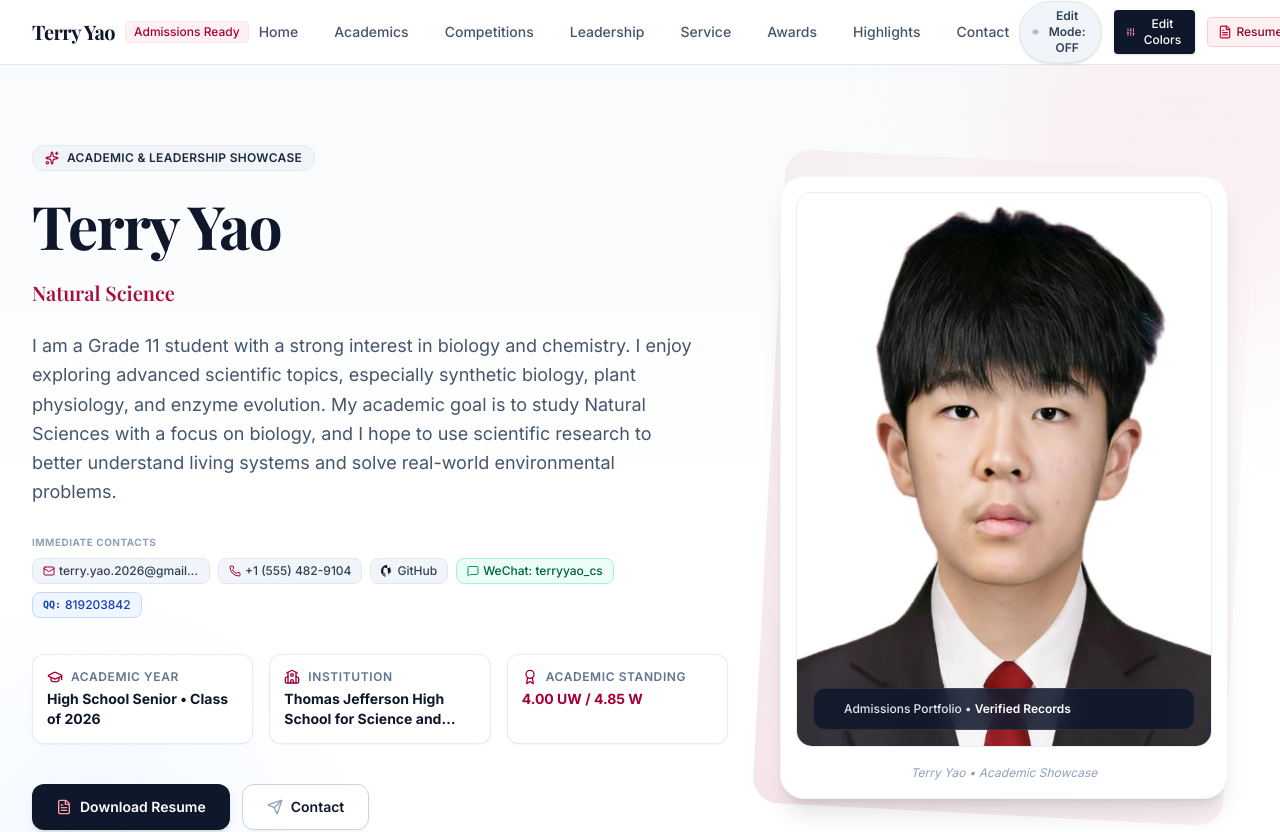
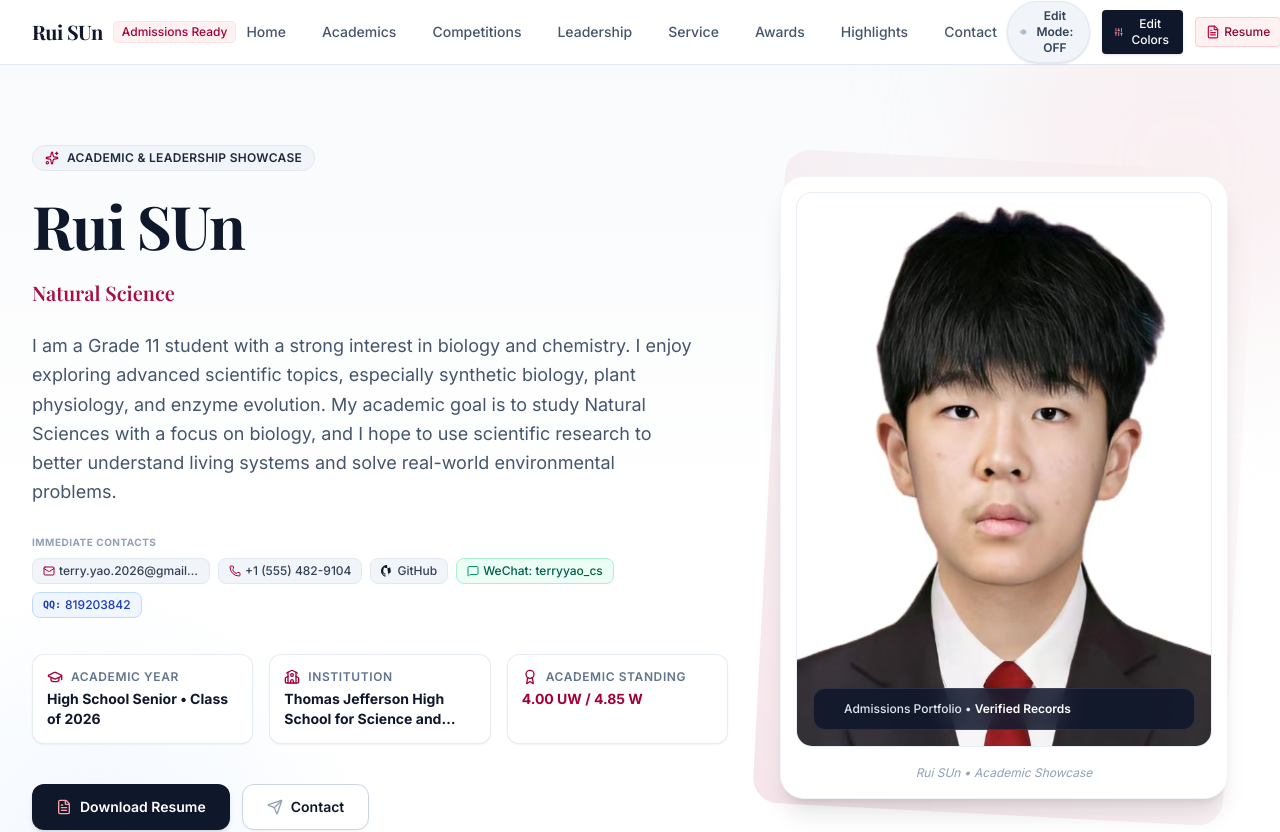
Before and after one commit to RuiSUN-arch/ray-sun-portfolio, a React (Vite) app: page / in a window 1280 px wide. Shown: the top 832 px of the page. Built offline with nearby package versions, Linux system fonts and the light colour scheme; a web font is replaced by a local one.

Commit message:
Update initialPortfolio.ts

```diff
--- a/src/data/initialPortfolio.ts
+++ b/src/data/initialPortfolio.ts
@@ -1,7 +1,7 @@
 import { PortfolioData } from '../types/portfolio';
 
 export const INITIAL_PORTFOLIO_DATA: PortfolioData = {
-  name: "Terry Yao",
+  name: "Rui SUn",
   // Providing an extremely stable, high-resolution, professional academic headshot URL directly from Unsplash
   // as the primary default so it never breaks on any web host. You can easily switch this to "/images/sample-profile.jpg"
   photoUrl: "/images/Ray.jpg",
```
